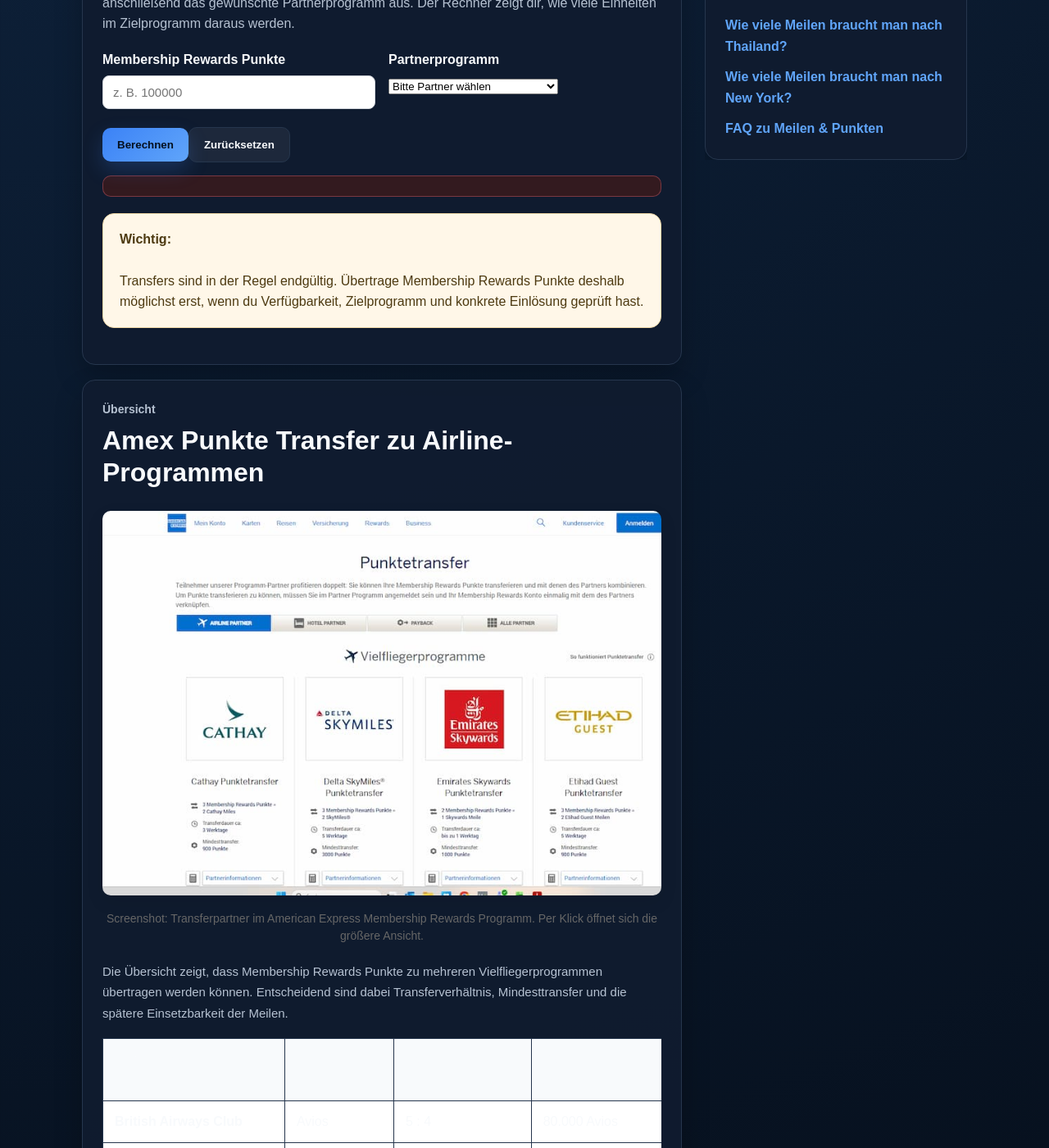
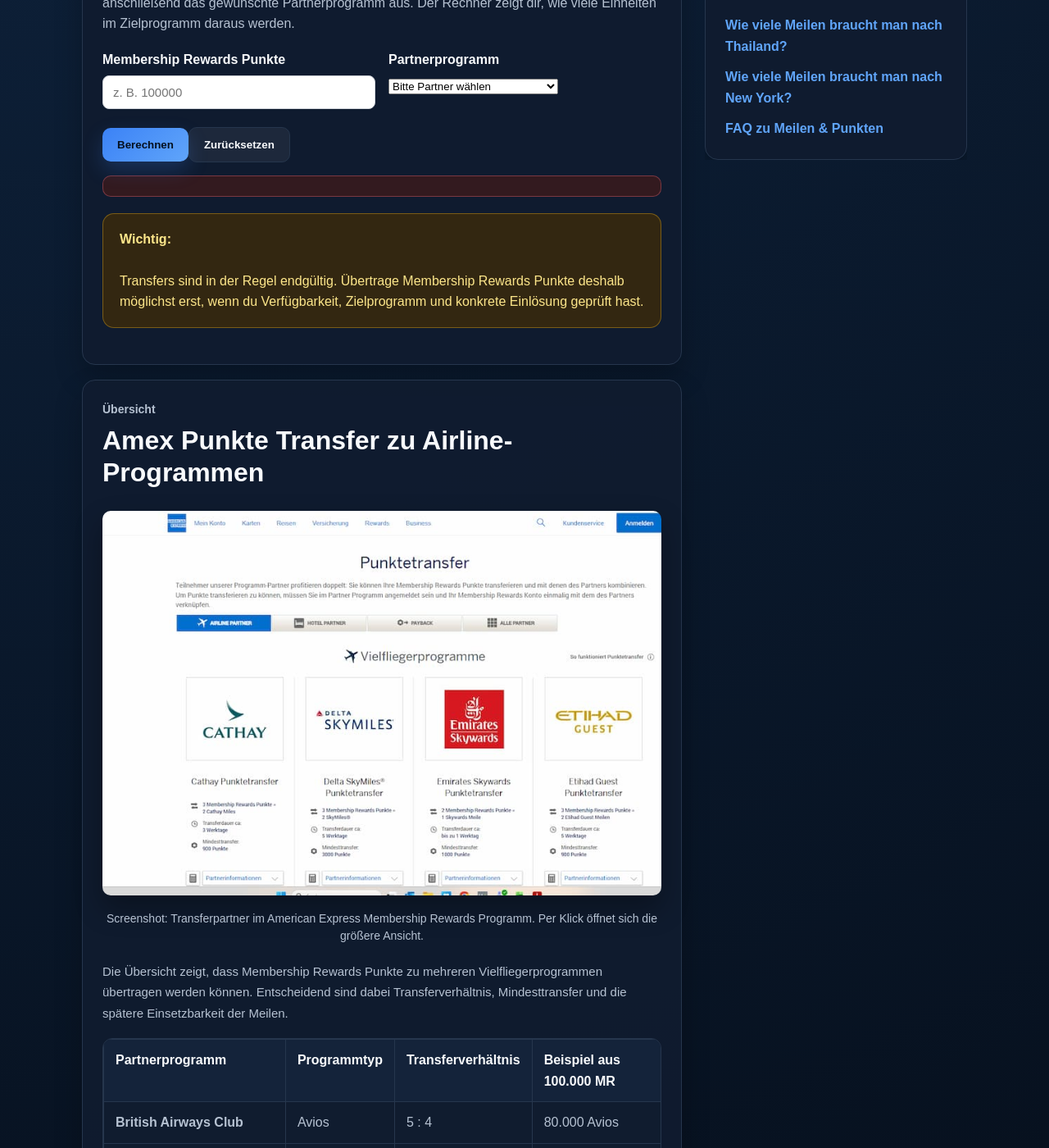
Before and after one commit to Praemienflug-Planer/miles-planer, a Jekyll site: the page built from amex-meilen-umrechnen/index.html, in a window 1280 px wide and 1400 px high, scrolled down 1091 px. Shown: the whole window at 82% size. Built offline with Jekyll 4.4.1, drawn with Linux system fonts in a browser that asks for light colours.

Commit message:
Adapt article pages to dark theme

```diff
--- a/assets/css/articles.css
+++ b/assets/css/articles.css
@@ -1,13 +1,14 @@
 .seo-layout { display: grid; grid-template-columns: minmax(0, 1fr) 320px; gap: 28px; align-items: start; }
 .seo-content, .seo-sidebar { display: grid; gap: 18px; min-width: 0; }
-.seo-card { box-sizing: border-box; overflow-wrap: break-word; }
+.seo-card { box-sizing: border-box; overflow-wrap: break-word; background: rgba(16, 28, 47, 0.92); border: 1px solid var(--line); border-radius: 16px; box-shadow: 0 16px 34px rgba(0, 0, 0, 0.24); }
 .seo-card p, .seo-card li { color: var(--muted); }
 .seo-card ul, .seo-card ol { padding-left: 20px; margin: 0; }
 .seo-card p + ul, .seo-card p + ol, .seo-card p + p { margin-top: 12px; }
-.seo-table-wrap { width: 100%; max-width: 100%; overflow-x: auto; margin: 18px 0; }
-.seo-table { width: 100%; min-width: 700px; border-collapse: collapse; background: #fff; }
+.seo-table-wrap { width: 100%; max-width: 100%; overflow-x: auto; margin: 18px 0; border-radius: 12px; border: 1px solid var(--line); }
+.seo-table { width: 100%; min-width: 700px; border-collapse: collapse; background: var(--card); color: var(--text); }
 .seo-table th, .seo-table td { border: 1px solid var(--line); padding: 12px 14px; text-align: left; vertical-align: top; }
-.seo-table th { background: #f8fafc; }
+.seo-table th { background: var(--card-strong); color: var(--text); }
+.seo-table td { color: var(--muted); }
 .faq-list { display: grid; gap: 16px; }
 .faq-item { padding-top: 4px; }
 .faq-item h3 { margin-bottom: 8px; }
@@ -32,11 +33,11 @@
 
 .article-image { margin: 28px 0; text-align: center; }
 .article-image a { display: inline-block; max-width: 100%; }
-.article-image img { display: block; width: 100%; max-width: 820px; height: auto; margin: 0 auto; border-radius: 10px; box-shadow: 0 8px 22px rgba(0, 0, 0, 0.08); cursor: zoom-in; }
+.article-image img { display: block; width: 100%; max-width: 820px; height: auto; margin: 0 auto; border-radius: 10px; box-shadow: 0 16px 34px rgba(0, 0, 0, 0.32); cursor: zoom-in; }
 .article-image.image-wide img { max-width: 720px; }
-.article-image figcaption { margin-top: 10px; font-size: 14px; line-height: 1.5; color: #666; }
-.image-note { margin-top: -8px; font-size: 15px; line-height: 1.7; color: #444; }
-.warning-box { padding: 18px 20px; border-radius: 14px; background: #fff7e8; border: 1px solid #f0d7a6; color: #4d3a11; margin: 20px 0; }
+.article-image figcaption { margin-top: 10px; font-size: 14px; line-height: 1.5; color: var(--muted); }
+.image-note { margin-top: -8px; font-size: 15px; line-height: 1.7; color: var(--muted); }
+.warning-box { padding: 18px 20px; border-radius: 14px; background: var(--warning-soft); border: 1px solid rgba(251, 191, 36, 0.35); color: #fde68a; margin: 20px 0; }
 
 @media (max-width: 900px) {
   .seo-layout { grid-template-columns: 1fr; }
```
